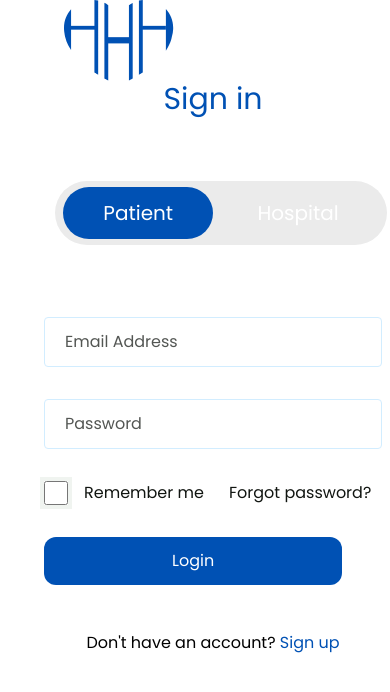
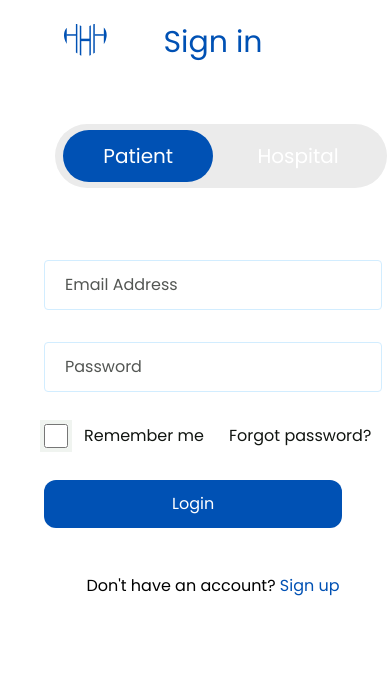
Before and after one commit to Opski123/healthical-project, a website: page patient-sign-in.html in a window 390 px wide. Shown: the top 692 px of the page. Drawn offline with Linux system fonts and the light colour scheme.

Commit message:
Update patient-sign-in.html

```diff
--- a/patient-sign-in.html
+++ b/patient-sign-in.html
@@ -18,7 +18,7 @@
     <link rel="stylesheet" href="css/main.css" />
   </head>
   <body class="font-poppins">
-    <section class="flex flex-col lg:flex-row">
+    <section class="flex flex-col lg:flex-row mt-4 md:mt-0 py-2">
       <!-- image -->
       <div class="hidden lg:flex flex-col lg:w-2/5 pr-16 pt-44 xlg:pt-20">
         <a href="index.html" class="cursor-pointer  mb-16 mx-auto">
@@ -30,7 +30,7 @@
       <!-- just logo -->
       <div class="lg:hidden">
         <a href="index.html">
-          <img src="./images/logo-1.svg" alt="" class="h-12 md:h-20 mt-12 md:mt-16 pl-16 md:pl-28 ">
+          <img src="./images/logo-1.svg" alt="" class="absolute h-8 mt-11 pl-16 md:pl-28 ">
         </a>
       </div>
       <!-- sign up form -->
```
